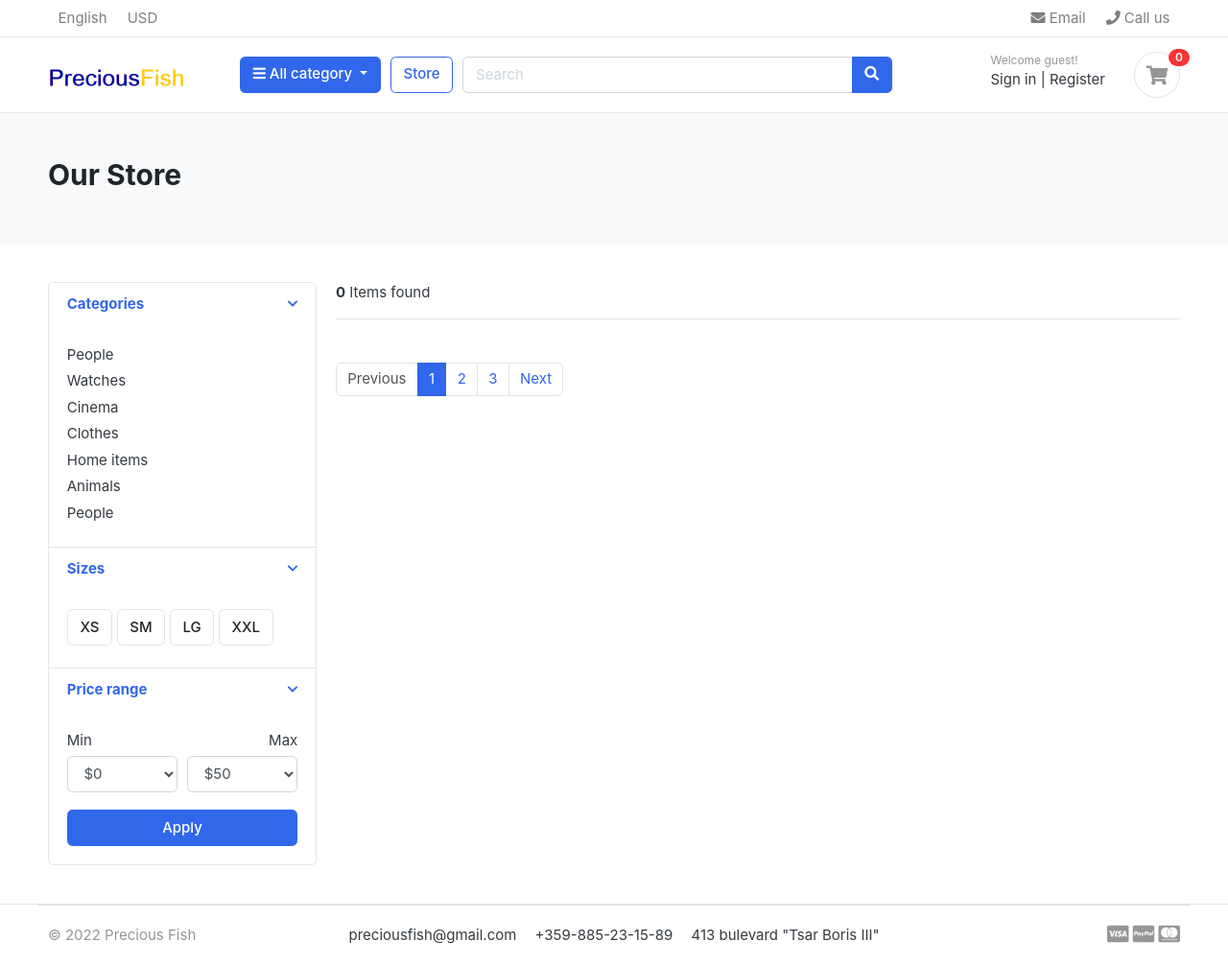
After one commit to LachezarStamenov/online-fish-shoping-platform, a Django app: page /store/ in a window 1280 px wide. The commit adds this page. Shown: the whole page at 96% size. Run offline with Django 4.2, Linux system fonts and the light colour scheme; data that the repository does not hold is empty; some libraries are stand-ins or nearby versions; some web fonts are replaced.

Commit message:
Display products in store pake. Store html created. CBV StoreView added.

```diff
--- /dev/null
+++ b/e_fish_shop_app/store/urls.py
@@ -0,0 +1,7 @@
+from django.urls import path
+
+from e_fish_shop_app.store.views import StoreView
+
+urlpatterns = (
+    path('', StoreView.as_view(), name='store'),
+)
--- a/e_fish_shop_app/store/views.py
+++ b/e_fish_shop_app/store/views.py
@@ -1,3 +1,13 @@
 from django.shortcuts import render
+from django.views import generic as views
+from e_fish_shop_app.store.models import Product
 
-# Create your views here.
+
+class StoreView(views.TemplateView):
+    template_name = 'store/store.html'
+
+    def get_context_data(self, **kwargs):
+        context = super().get_context_data(**kwargs)
+        context['products'] = Product.objects.all().filter(is_available=True)
+        context['products_count'] = len(Product.objects.all().filter(is_available=True))
+        return context
--- a/e_fish_shop_app/urls.py
+++ b/e_fish_shop_app/urls.py
@@ -3,9 +3,9 @@ from django.conf.urls.static import static
 from django.contrib import admin
 from django.urls import path, include
 
-from e_fish_shop_app import views
 
 urlpatterns = [
     path('admin/', admin.site.urls),
-    path('', include('e_fish_shop_app.fish_shop.urls'))
+    path('', include('e_fish_shop_app.fish_shop.urls')),
+    path('store/', include('e_fish_shop_app.store.urls')),
 ] + static(settings.MEDIA_URL, document_root=settings.MEDIA_ROOT)
--- /dev/null
+++ b/templates/store/store.html
@@ -0,0 +1,177 @@
+{% extends 'base.html' %}
+{% load static %}
+{% block page_content %}
+
+    <!-- ========================= SECTION PAGETOP ========================= -->
+    <section class="section-pagetop bg">
+        <div class="container">
+            <h2 class="title-page">Our Store</h2>
+
+        </div> <!-- container //  -->
+    </section>
+    <!-- ========================= SECTION INTRO END// ========================= -->
+
+
+    <!-- ========================= SECTION CONTENT ========================= -->
+    <section class="section-content padding-y">
+        <div class="container">
+
+            <div class="row">
+                <aside class="col-md-3">
+
+                    <div class="card">
+                        <article class="filter-group">
+                            <header class="card-header">
+                                <a href="#" data-toggle="collapse" data-target="#collapse_1" aria-expanded="true"
+                                   class="">
+                                    <i class="icon-control fa fa-chevron-down"></i>
+                                    <h6 class="title">Categories</h6>
+                                </a>
+                            </header>
+                            <div class="filter-content collapse show" id="collapse_1" style="">
+                                <div class="card-body">
+
+                                    <ul class="list-menu">
+                                        <li><a href="#">People </a></li>
+                                        <li><a href="#">Watches </a></li>
+                                        <li><a href="#">Cinema </a></li>
+                                        <li><a href="#">Clothes </a></li>
+                                        <li><a href="#">Home items </a></li>
+                                        <li><a href="#">Animals</a></li>
+                                        <li><a href="#">People </a></li>
+                                    </ul>
+
+                                </div> <!-- card-body.// -->
+                            </div>
+                        </article> <!-- filter-group  .// -->
+                        <article class="filter-group">
+                            <header class="card-header">
+                                <a href="#" data-toggle="collapse" data-target="#collapse_4" aria-expanded="true"
+                                   class="">
+                                    <i class="icon-control fa fa-chevron-down"></i>
+                                    <h6 class="title">Sizes </h6>
+                                </a>
+                            </header>
+                            <div class="filter-content collapse show" id="collapse_4" style="">
+                                <div class="card-body">
+                                    <label class="checkbox-btn">
+                                        <input type="checkbox">
+                                        <span class="btn btn-light"> XS </span>
+                                    </label>
+
+                                    <label class="checkbox-btn">
+                                        <input type="checkbox">
+                                        <span class="btn btn-light"> SM </span>
+                                    </label>
+
+                                    <label class="checkbox-btn">
+                                        <input type="checkbox">
+                                        <span class="btn btn-light"> LG </span>
+                                    </label>
+
+                                    <label class="checkbox-btn">
+                                        <input type="checkbox">
+                                        <span class="btn btn-light"> XXL </span>
+                                    </label>
+                                </div><!-- card-body.// -->
+                            </div>
+                        </article> <!-- filter-group .// -->
+
+                        <article class="filter-group">
+                            <header class="card-header">
+                                <a href="#" data-toggle="collapse" data-target="#collapse_3" aria-expanded="true"
+                                   class="">
+                                    <i class="icon-control fa fa-chevron-down"></i>
+                                    <h6 class="title">Price range </h6>
+                                </a>
+                            </header>
+                            <div class="filter-content collapse show" id="collapse_3" style="">
+                                <div class="card-body">
+
+                                    <div class="form-row">
+                                        <div class="form-group col-md-6">
+                                            <label>Min</label>
+                                            <!-- <input class="form-control" placeholder="$0" type="number"> -->
+                                            <select class="mr-2 form-control">
+                                                <option value="0">$0</option>
+                                                <option value="50">$50</option>
+                                                <option value="100">$100</option>
+                                                <option value="150">$150</option>
+                                                <option value="200">$200</option>
+                                                <option value="500">$500</option>
+                                                <option value="1000">$1000</option>
+                                            </select>
+                                        </div>
+                                        <div class="form-group text-right col-md-6">
+                                            <label>Max</label>
+                                            <select class="mr-2 form-control">
+                                                <option value="50">$50</option>
+                                                <option value="100">$100</option>
+                                                <option value="150">$150</option>
+                                                <option value="200">$200</option>
+                                                <option value="500">$500</option>
+                                                <option value="1000">$1000</option>
+                                                <option value="2000">$2000+</option>
+                                            </select>
+                                        </div>
+                                    </div> <!-- form-row.// -->
+                                    <button class="btn btn-block btn-primary">Apply</button>
+                                </div><!-- card-body.// -->
+                            </div>
+                        </article> <!-- filter-group .// -->
+
+                    </div> <!-- card.// -->
+
+                </aside> <!-- col.// -->
+                <main class="col-md-9">
+
+                    <header class="border-bottom mb-4 pb-3">
+                        <div class="form-inline">
+                            <span class="mr-md-auto"><b> {{ products_count }}</b> Items found </span>
+
+                        </div>
+                    </header><!-- sect-heading -->
+
+                    <div class="row">
+                        {% for product in products %}
+                            <div class="col-md-4">
+                                <figure class="card card-product-grid">
+                                    <div class="img-wrap">
+
+                                        <img src="{{ product.images.url }}">
+
+                                    </div> <!-- img-wrap.// -->
+                                    <figcaption class="info-wrap">
+                                        <div class="fix-height">
+                                            <a href="./product-detail.html" class="title">{{ product.product_name }}</a>
+                                            <div class="price-wrap mt-2">
+                                                <span class="price">${{ product.price }}</span>
+                                            </div> <!-- price-wrap.// -->
+                                        </div>
+                                        <a href="#" class="btn btn-block btn-success">Added to cart </a>
+                                    </figcaption>
+                                </figure>
+                            </div> <!-- col.// -->
+                        {% endfor %}
+                    </div> <!-- row end.// -->
+
+
+                    <nav class="mt-4" aria-label="Page navigation sample">
+                        <ul class="pagination">
+                            <li class="page-item disabled"><a class="page-link" href="#">Previous</a></li>
+                            <li class="page-item active"><a class="page-link" href="#">1</a></li>
+                            <li class="page-item"><a class="page-link" href="#">2</a></li>
+                            <li class="page-item"><a class="page-link" href="#">3</a></li>
+                            <li class="page-item"><a class="page-link" href="#">Next</a></li>
+                        </ul>
+                    </nav>
+
+                </main> <!-- col.// -->
+
+            </div>
+
+        </div> <!-- container .//  -->
+    </section>
+    <!-- ========================= SECTION CONTENT END// ========================= -->
+
+{% endblock %}
```
Also changed, not shown: templates/index.html (+5 -66 lines).
